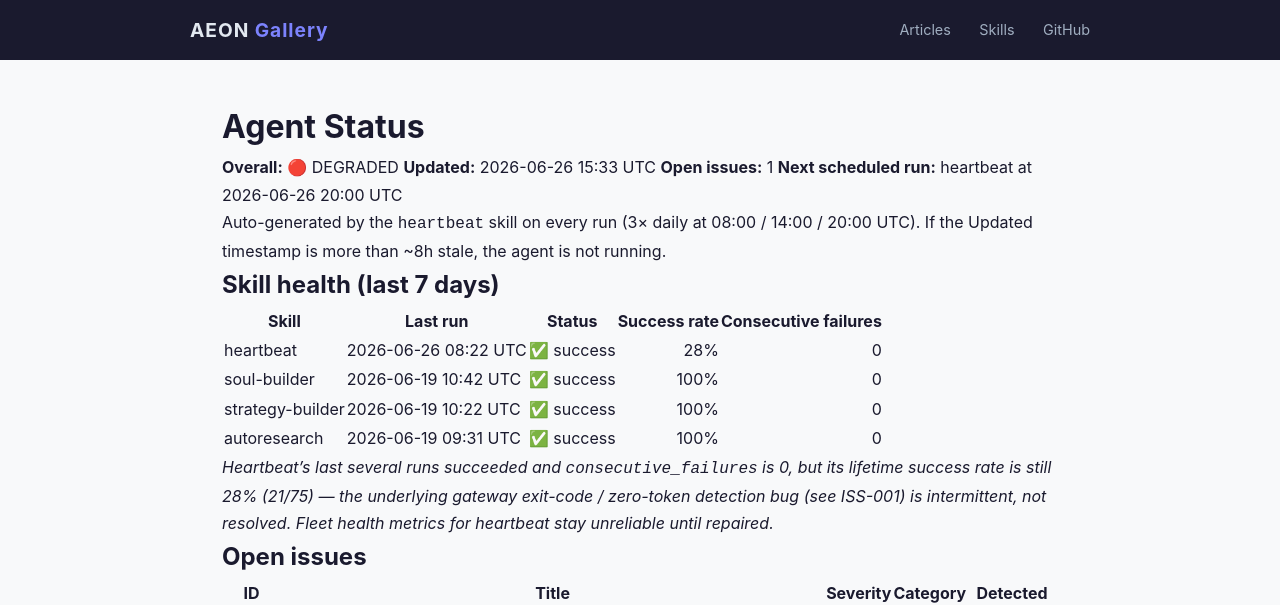
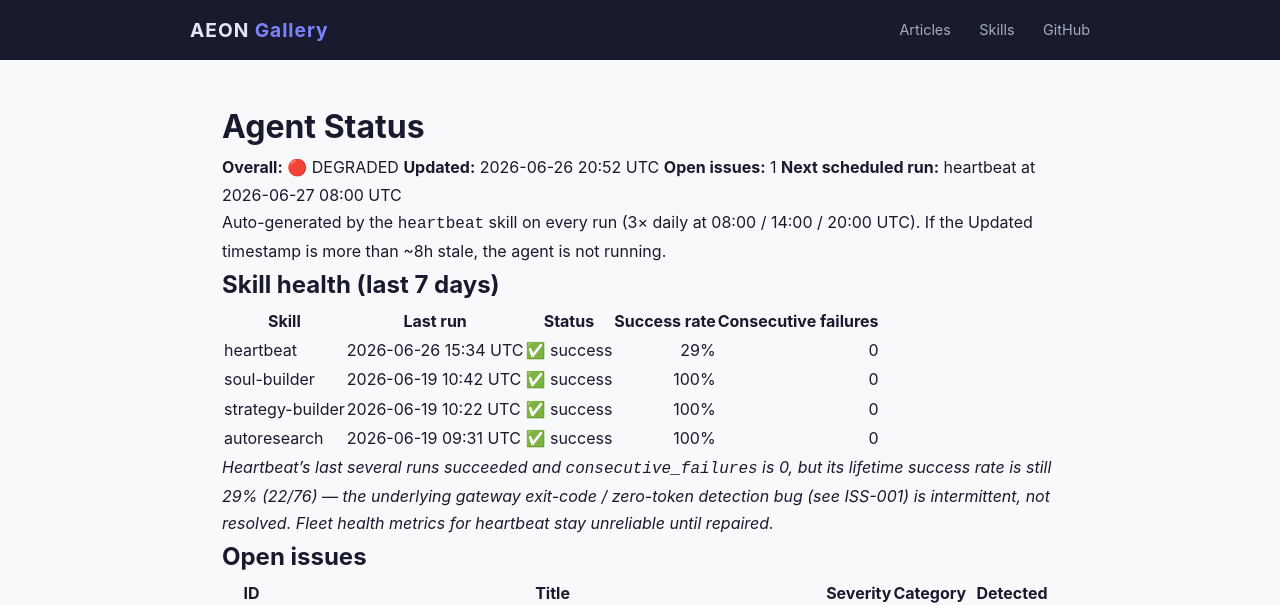
Before and after one commit to RickCrosschain/aeon, a Jekyll site: the page built from docs/status.md, in a window 1280 px wide. Shown: the top 605 px of the page. Built offline with Jekyll 4.4.1, drawn with Linux system fonts in a browser that asks for light colours.

Commit message:
chore(heartbeat): auto-commit 2026-06-26

```diff
--- a/docs/status.md
+++ b/docs/status.md
@@ -7,9 +7,9 @@
 # Agent Status
 
 **Overall:** 🔴 DEGRADED
-**Updated:** 2026-06-26 15:33 UTC
+**Updated:** 2026-06-26 20:52 UTC
 **Open issues:** 1
-**Next scheduled run:** heartbeat at 2026-06-26 20:00 UTC
+**Next scheduled run:** heartbeat at 2026-06-27 08:00 UTC
 
 Auto-generated by the `heartbeat` skill on every run (3× daily at 08:00 / 14:00 / 20:00 UTC). If the Updated timestamp is more than ~8h stale, the agent is not running.
 
@@ -17,12 +17,12 @@
 
 | Skill | Last run | Status | Success rate | Consecutive failures |
 |-------|----------|--------|-------------:|---------------------:|
-| heartbeat | 2026-06-26 08:22 UTC | ✅ success | 28% | 0 |
+| heartbeat | 2026-06-26 15:34 UTC | ✅ success | 29% | 0 |
 | soul-builder | 2026-06-19 10:42 UTC | ✅ success | 100% | 0 |
 | strategy-builder | 2026-06-19 10:22 UTC | ✅ success | 100% | 0 |
 | autoresearch | 2026-06-19 09:31 UTC | ✅ success | 100% | 0 |
 
-_Heartbeat's last several runs succeeded and `consecutive_failures` is 0, but its lifetime success rate is still 28% (21/75) — the underlying gateway exit-code / zero-token detection bug (see ISS-001) is intermittent, not resolved. Fleet health metrics for heartbeat stay unreliable until repaired._
+_Heartbeat's last several runs succeeded and `consecutive_failures` is 0, but its lifetime success rate is still 29% (22/76) — the underlying gateway exit-code / zero-token detection bug (see ISS-001) is intermittent, not resolved. Fleet health metrics for heartbeat stay unreliable until repaired._
 
 ## Open issues
 
--- a/memory/token-usage.csv
+++ b/memory/token-usage.csv
@@ -24,3 +24,4 @@
 2026-06-25,heartbeat,claude-opus-4-8,19790,4488,343813,37285
 2026-06-26,heartbeat,claude-opus-4-8,2098,5492,448047,40884
 2026-06-26,heartbeat,claude-opus-4-8,2098,4839,364066,28248
+2026-06-26,heartbeat,claude-opus-4-8,2100,4988,489220,41425
```
Also changed, not shown: memory/logs/2026-06-26.md (+15 -0 lines), .outputs/heartbeat.md.
